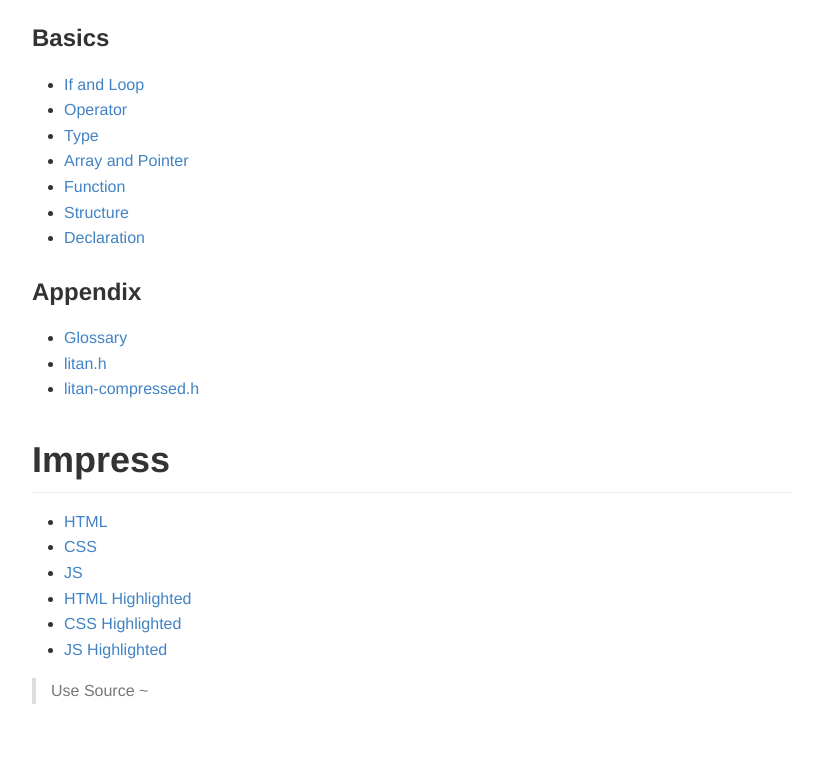
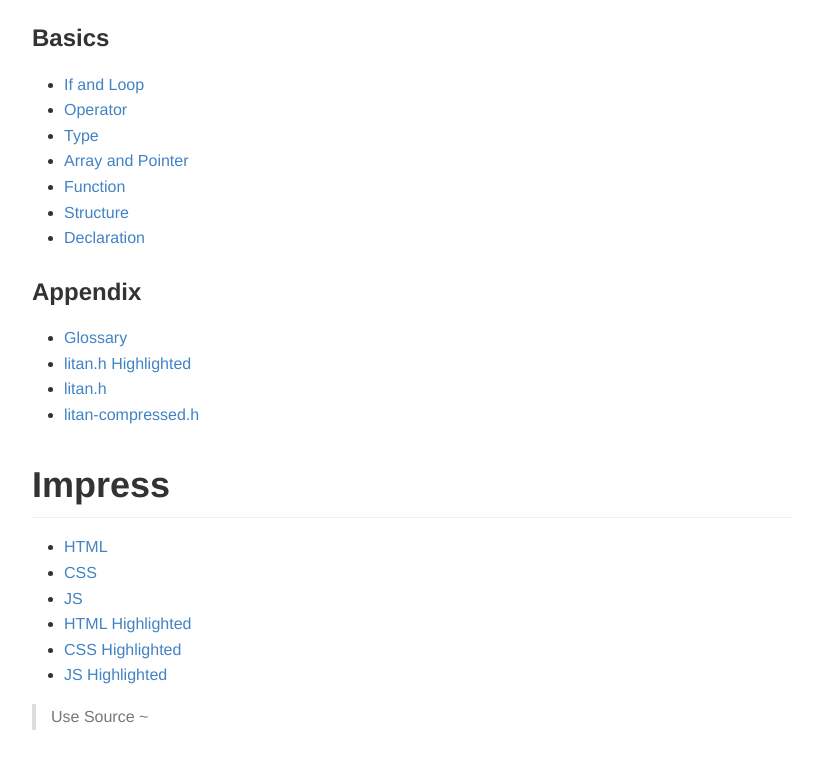
Before and after one commit to hncsltok/hncsltok.github.io, a plain HTML site: page index.html in a window 1280 px wide. Shown: the part 557-1317 px from the top of the page, without its empty margins (243-1066 px from the left). Before the commit the page ends 1291 px from the top, so only its background shows below. Drawn offline with Linux system fonts and the light colour scheme.

Commit message:
fix litan.h

```diff
--- a/index.html
+++ b/index.html
@@ -40,8 +40,9 @@ img {
 <h3 id="appendix"><a class="header-link" href="#appendix"></a>Appendix</h3>
 <ul class="list">
 <li><a href="appendix/Glossary.html">Glossary</a></li>
-<li><a href="appendix/litan.h.html">litan.h</a></li>
-<li><a href="appendix/litan-compressed.h.html">litan-compressed.h</a></li>
+<li><a href="appendix/litan.h.html">litan.h Highlighted</a></li>
+<li><a href="litan.h">litan.h</a></li>
+<li><a href="litan-compressed.h">litan-compressed.h</a></li>
 </ul>
 <h1 id="impress"><a class="header-link" href="#impress"></a>Impress</h1>
 <ul class="list">
```
